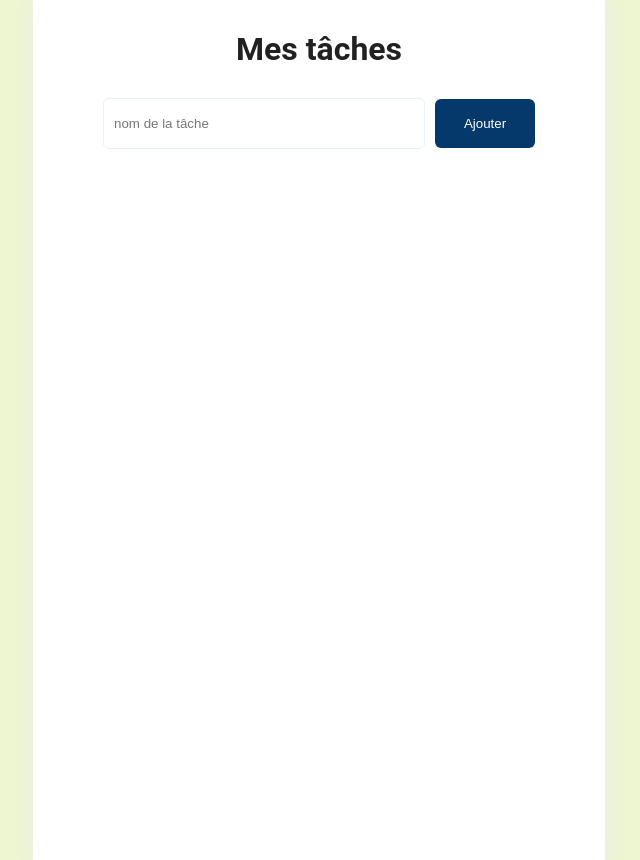
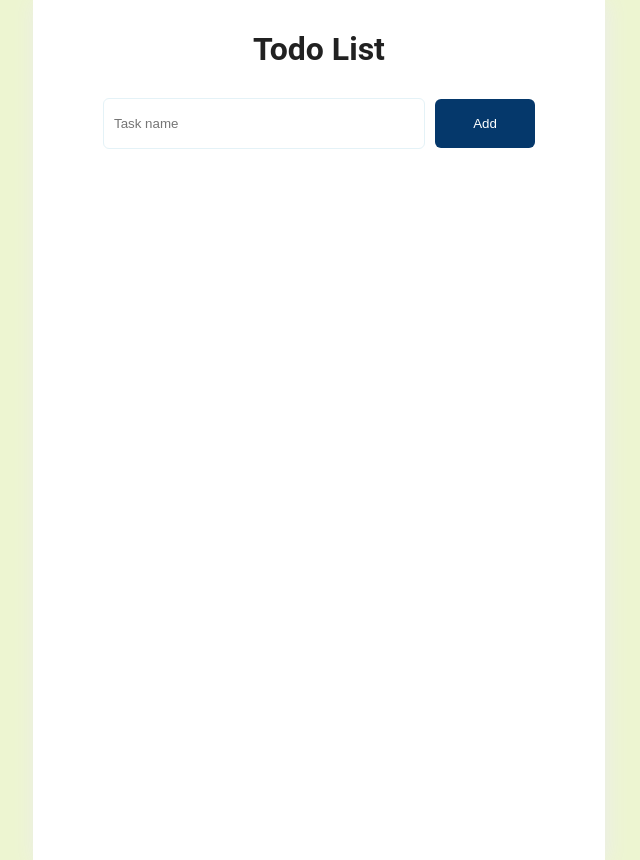
Before and after one commit to luc4sp/todo-redux-list, a React (Create React App) app: page / in a window 1280 px wide. Shown: the whole page, without its empty margins (321-961 px from the left). Built offline with nearby package versions, Linux system fonts and the light colour scheme.

Commit message:
remove translation

```diff
--- a/src/App.js
+++ b/src/App.js
@@ -6,7 +6,7 @@ import TodoList from './components/TodoList';
 const App = () => {
 	return (
 		<div className="app">
-			<h1 className="app-title">Mes tâches</h1>
+			<h1 className="app-title">Todo List</h1>
 			<AddTodo />
 			<TodoList />
 		</div>
--- a/src/components/AddTodo.js
+++ b/src/components/AddTodo.js
@@ -12,7 +12,7 @@ const AddTodo = () => {
 
 		if(value.trim().length === 0)
 		{
-			alert("Entrez une tâche avant de l'ajouter !!");
+			alert("Enter the name before !!");
 			setValue("");
 			return;
 		}
@@ -31,13 +31,13 @@ const AddTodo = () => {
 			<input
 				type="text"
 				className="task-input"
-				placeholder="nom de la tâche"
+				placeholder="Task name"
 				value={value}
 				onChange={(event) => setValue(event.target.value)}
 			></input>
 
 			<button className="task-button" onClick={onSubmit}>
-				Ajouter
+				Add
 			</button>
 		</div>
 	);
--- a/src/components/TodoItem.js
+++ b/src/components/TodoItem.js
@@ -2,7 +2,7 @@ import React from 'react';
 import { useDispatch } from "react-redux";
 import { deleteTask } from "../redux/taskSlice";
 
-const TodoItem = ({ id, title }) => {
+const TodoItem = ({ id, title, checked }) => {
 
 	const dispatch = useDispatch();
 
@@ -20,9 +20,10 @@ const TodoItem = ({ id, title }) => {
 				{title}
 			</div>
 			<div>
+        <input type="checkbox" checked={checked}></input>
 				<button className="remove-task-button" onClick={()=>{
 					removeTask();
-				}}>Supprimer</button>
+				}}>Delete</button>
 			</div>
 		</li>
 	);
--- a/src/components/TodoList.js
+++ b/src/components/TodoList.js
@@ -10,7 +10,7 @@ const TodoList = () => {
 	return (
 		<ul className="tasks-list">
 			{todos.map((todo) => (
-				<TodoItem id={todo.id} title={todo.name} completed={todo.status} />
+				<TodoItem id={todo.id} title={todo.name} checked={todo.checked} completed={todo.status} />
 			))}
 		</ul>
 	);
--- a/src/redux/taskSlice.js
+++ b/src/redux/taskSlice.js
@@ -7,7 +7,8 @@ export const tasksSlice = createSlice({
         addTask: (state, action)=>{
             const newTask = {
                 id: new Date(),
-                name: action.payload.task
+                name: action.payload.task,
+                checked: true
             }
             state.push(newTask);
         },
```
Also changed, not shown: src/index.css (indentation only).
